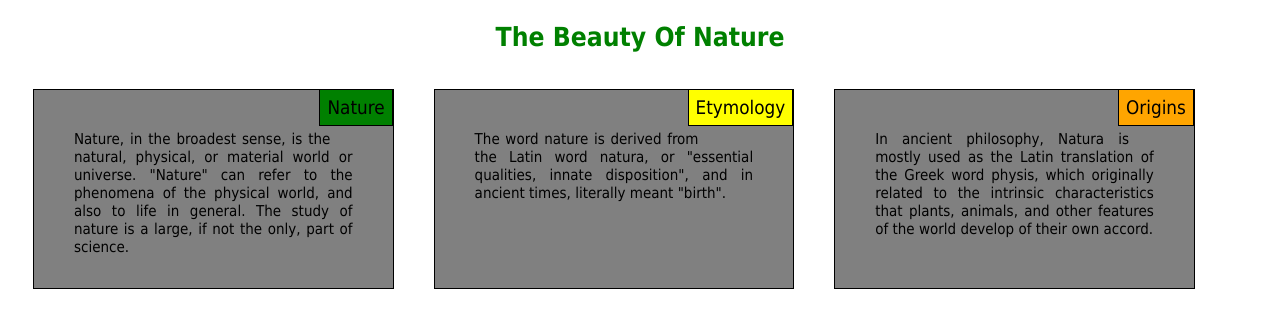
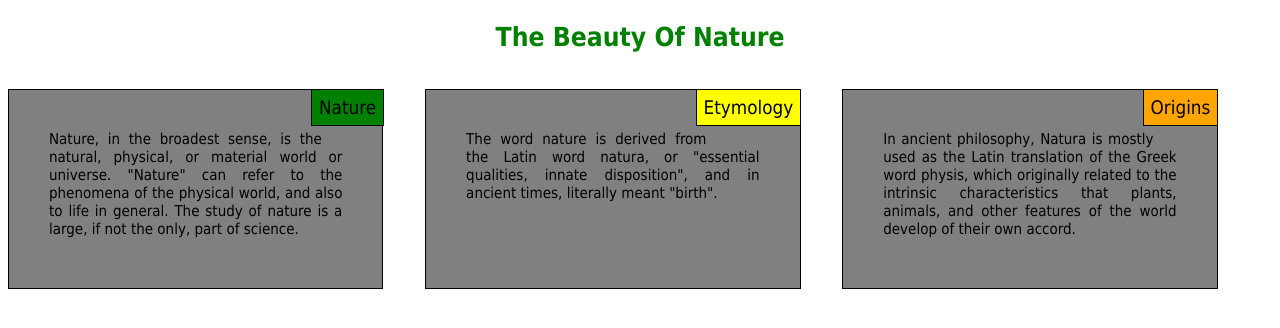
Before and after one commit to eels95/coursera-test, a Jekyll site: the page index.html, which Jekyll copies as it is, in a window 1280 px wide. Shown: the top 328 px of the page. Built offline with Jekyll 4.4.1, drawn with Linux system fonts in a browser that asks for light colours.

Commit message:
<!DOCTYPE html> <html> <head> 	<meta charset="utf-8"> 	<meta name="viewport" content="width= device-width, initial-scale-1"> 	<title>The beauty of nature</title> 	<style> 	@import url(css/styles.css); </style> </head> <body> 	<h2 id="intro">The beauty of nature</h2> 	<section class="outer"> 	<div class="col-lg-4 col-md-6 col-sm-12"> 		<div id="title1">Nature</div> 		<p class="content">Nature, in the broadest sense, is the natural, physical, or material world or universe. "Nature" can refer to the phenomena of the physical world, and also to life in general. The study of nature is a large, if not the only, part of science.</p> 	</div> 	<div class="col-lg-4 col-md-6 col-sm-12"> 		<div id="title2">Etymology</div> 		<p class="content">The word nature is derived from the Latin word natura, or "essential qualities, innate disposition", and in ancient times, literally meant "birth".</p> 		</div> 	<div class="col-lg-4 col-md-12 col-sm-12"> 		<div id="title3">Origins</div> 		<p class="content">In ancient philosophy, Natura is mostly used as the Latin translation of the Greek word physis, which originally related to the intrinsic characteristics that plants, animals, and other features of the world develop of their own accord.</p> 	</div> </section> </body> </html>

```diff
--- a/css/styles.css
+++ b/css/styles.css
@@ -76,8 +76,6 @@
 /* Simple Responsive Framework */
 .outer {
 	width: 100%;
-	padding-right: 25px;
-	padding-left: 25px;
 }
 
 /* Large devices only */
```
